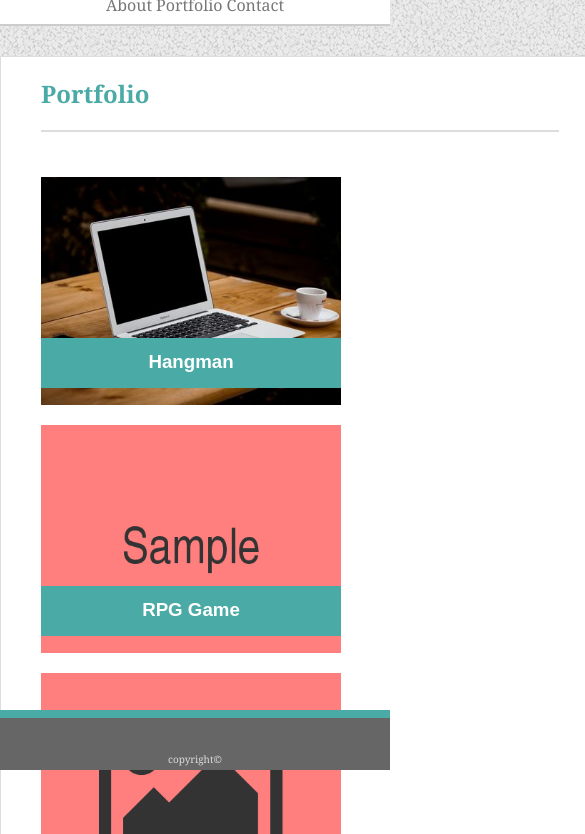
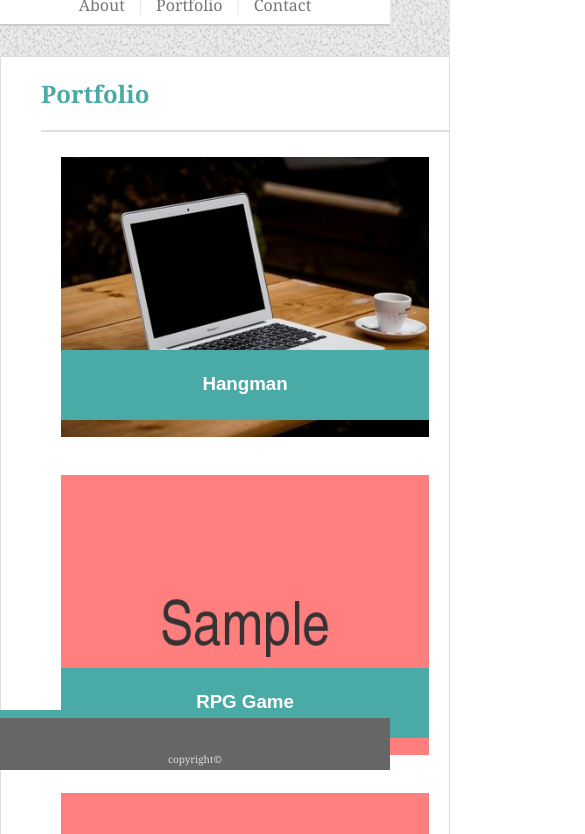
Before and after one commit to Brarver/responsive-portfolio, a plain HTML site: page portfolio.html in a window 390 px wide. Shown: the part 74-908 px from the top of the page, 585 px wide, since content can reach past the window. Drawn offline with Linux system fonts and the light colour scheme.

Commit message:
working on portfolio page responsiveness

```diff
--- a/assets/css/style.css
+++ b/assets/css/style.css
@@ -67,6 +67,10 @@ header {
     margin-left: 20px;
     color: #777777;
     font-family: 'Georgia', Times, Times New Roman, serif;
+}
+
+span {
+    display: none;
 }
 
 /* Main *****/
@@ -171,8 +175,9 @@ button:focus {
     display: inline-block;
     width: 300px;
     height: 228px;
-    margin-top: 20px;
-    margin-right: 20px;
+    margin-top: 15px;
+    margin-right: 30px;
+    margin-bottom: 30px;
 }
 
 .content-wrapper h3 {
@@ -195,13 +200,11 @@ button:focus {
     background-color: #4aaaa5;
 }
 
-#steve {
-    margin-bottom: 50px;
-}
-
 /**Responsiveness*************/
 
 @media screen and (max-width: 980px) {
+
+    /**Main and Header**/
 
     .main-section {
         width: 650px;
@@ -213,31 +216,61 @@ button:focus {
         width: 880px;
     }
 
+    /**Profile Pic**/
+
     #profile-image {
         width: 250px;
+    }
+
+    /**Portfolio Page**/
+
+    .content-wrapper {
+        width: 250px;
+        height: 178px;
+    }
+
+    .text-wrapper {
+        margin-top: -35%;
     }
 }
 
 @media screen and (max-width: 768px) {
 
-    .main-section {
-        width: 600px;
-        margin: auto;
-        margin-top: 30px;
-    }
+    /**Main and Header**/
 
     .header-content {
         margin: auto;
         width: 600px;
     }
 
+    .main-section {
+        width: 600px;
+        margin: auto;
+        margin-top: 30px;
+        margin-bottom: 150px;
+    }
+
+    /**Portfolio Page**/
+
+    .content-wrapper {
+        width: 255px;
+        height: 158px;
+        margin-right: 15px;
+    }
+
+    .main-portfolio {
+        width: 600px;
+        padding-right: 0px;
+    }
+
 }
 
 @media screen and (max-width: 640px) {
 
+    /**Main and Header**/
+
     header {
         height: 100px;
-
     }
 
     .header-content {
@@ -265,6 +298,52 @@ button:focus {
 
     .nav-item {
         margin-left: 0px;
+        padding:  0px 10px;
+    }
+
+    span {
+        display: inline-block;
+        color: #e4dbdb;
+    }
+
+    .main-section {
+        width: 600px;
+        margin-bottom: 150px;
+    }
+
+    /**About Me**/
+
+    #profile-image {
+        float: none;
+        width: 518px;
+        margin: auto;
+        display: block;
+        margin-bottom: 30px;
+
+
+    }
+
+    /**Portfolio Page**/
+
+    .main-portfolio {
+        width: 450px;
+    }
+
+    .content-wrapper {
+        display: block;
+        width: 368px;
+        height: 228px;
+        margin: auto;
+        margin-bottom: 90px;
+    }
+
+    .text-wrapper {
+        height: 70px;
+        margin-top: -30%;
+    }
+
+    .content-wrapper h3 {
+        padding-top: 23px;
     }
 
 
--- a/portfolio.html
+++ b/portfolio.html
@@ -17,7 +17,9 @@
             <nav class="nav-items">
                 <ul>
                     <li class="nav-item"><a href="index.html">About</a></li>
+                    <span>|</span>
                     <li class="nav-item"><a href="portfolio.html">Portfolio</a></li>
+                    <span>|</span>
                     <li class="nav-item"><a href="contact.html">Contact</a></li>
                 </ul>
             </nav>
@@ -25,7 +27,7 @@
     </header>
 
     <main>
-        <section class="main-section">
+        <section class="main-section main-portfolio">
             <h2>Portfolio</h2>
             <hr style="border: 1px solid#dddddd;" />
             <div class="content-wrapper">
```
Also changed, not shown: index.html (+4 -2 lines).
